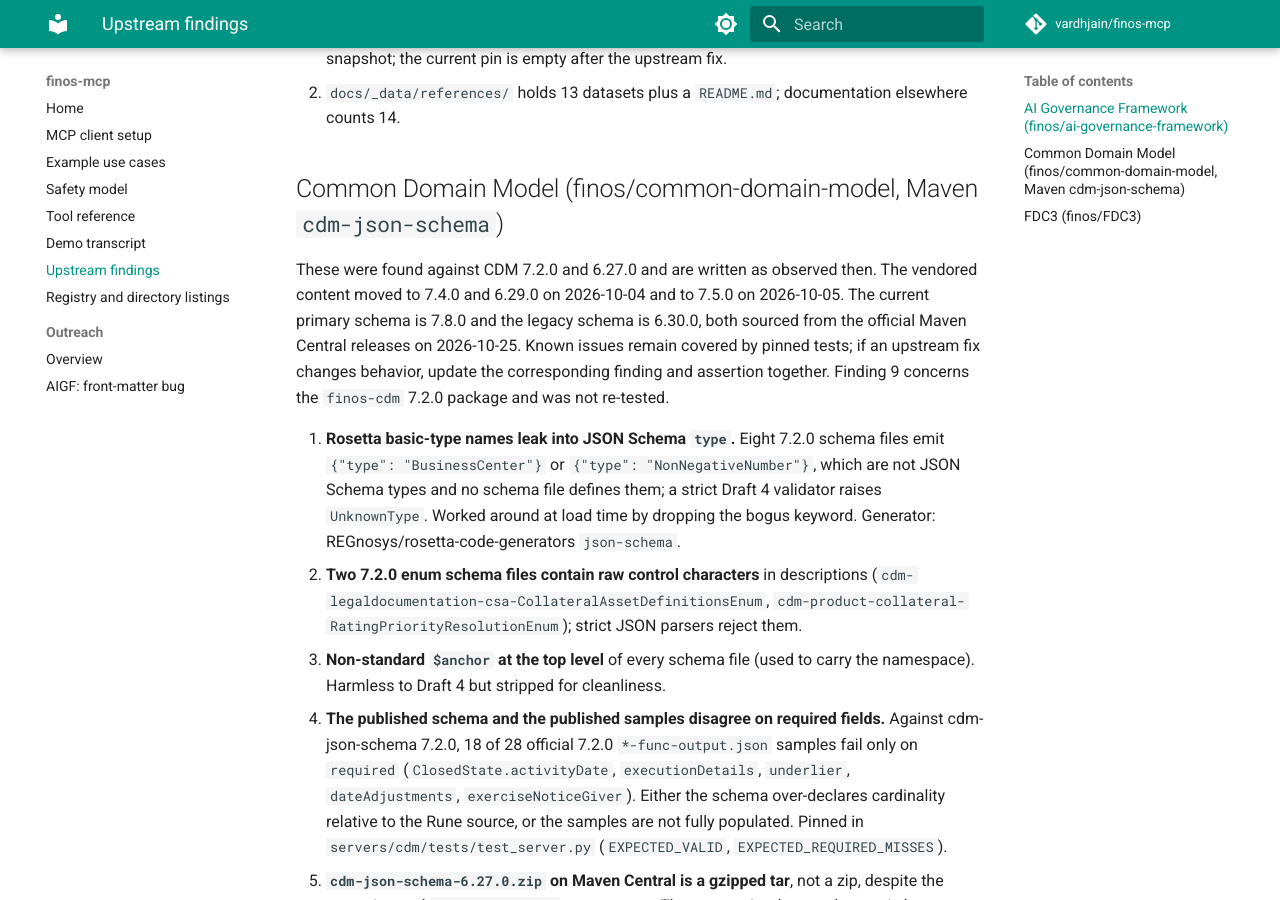
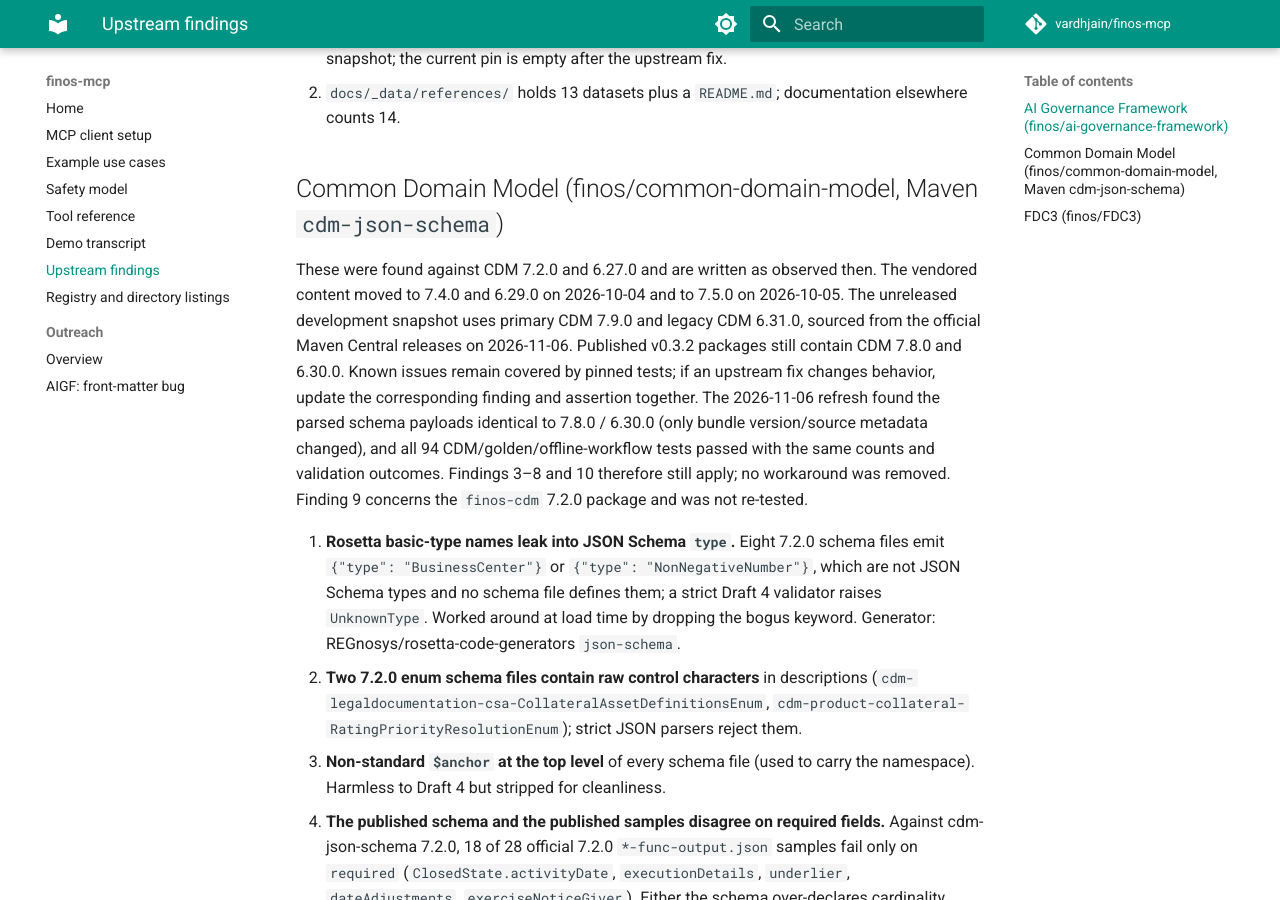
Before and after one commit to vardhjain/finos-mcp, an MkDocs documentation site: the page built from docs/upstream-findings.md, in a window 1280 px wide and 900 px high, scrolled down 599 px. Built offline with MkDocs 1.6.1 and Material for MkDocs 9.7.7, drawn with Linux system fonts in a browser that asks for light colours; comment, search, counter and statistics services are not loaded.

Commit message:
chore(cdm): refresh official schemas to 7.9.0 and 6.31.0 (#62)

```diff
--- a/docs/upstream-findings.md
+++ b/docs/upstream-findings.md
@@ -30,10 +30,15 @@
 
 These were found against CDM 7.2.0 and 6.27.0 and are written as observed then. The vendored
 content moved to 7.4.0 and 6.29.0 on 2026-10-04 and to 7.5.0 on 2026-10-05.
-The current primary schema is 7.8.0 and the legacy schema is 6.30.0, both sourced
-from the official Maven Central releases on 2026-10-25. Known issues remain
+The unreleased development snapshot uses primary CDM 7.9.0 and legacy CDM 6.31.0,
+sourced from the official Maven Central releases on 2026-11-06. Published v0.3.2
+packages still contain CDM 7.8.0 and 6.30.0. Known issues remain
 covered by pinned tests; if an upstream fix changes behavior, update the
-corresponding finding and assertion together. Finding 9
+corresponding finding and assertion together. The 2026-11-06 refresh found the
+parsed schema payloads identical to 7.8.0 / 6.30.0 (only bundle version/source
+metadata changed), and all 94 CDM/golden/offline-workflow tests passed with the
+same counts and validation outcomes. Findings 3–8 and 10 therefore still apply;
+no workaround was removed. Finding 9
 concerns the `finos-cdm` 7.2.0 package and was not re-tested.
 
 3. **Rosetta basic-type names leak into JSON Schema `type`.** Eight 7.2.0 schema files emit
```
Also changed, not shown: CHANGELOG.md (+4 -0 lines), docs/demo.md (+1 -1 lines), docs/tools.md (+3 -3 lines), docs/use-cases.md (+1 -1 lines), 14 other files.
